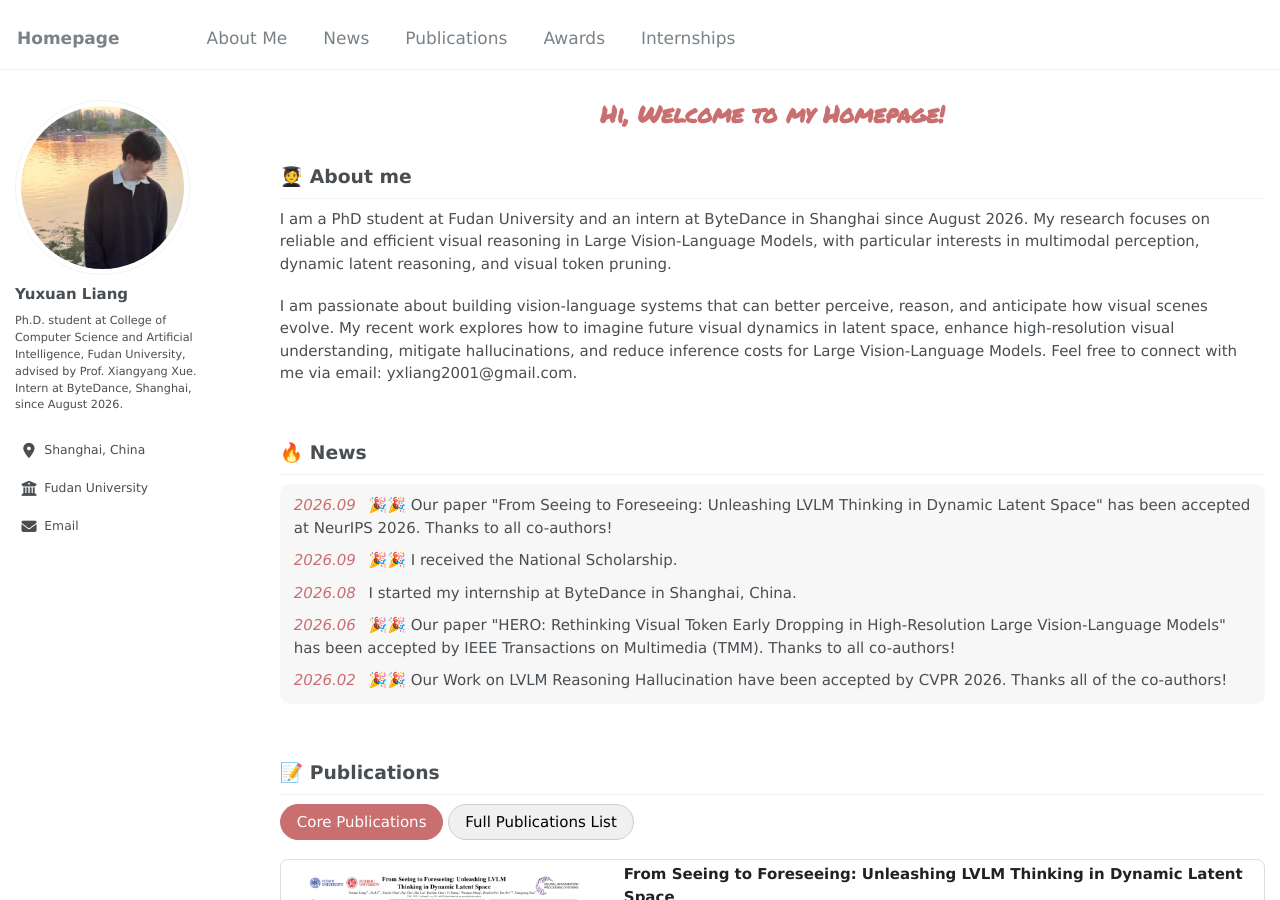
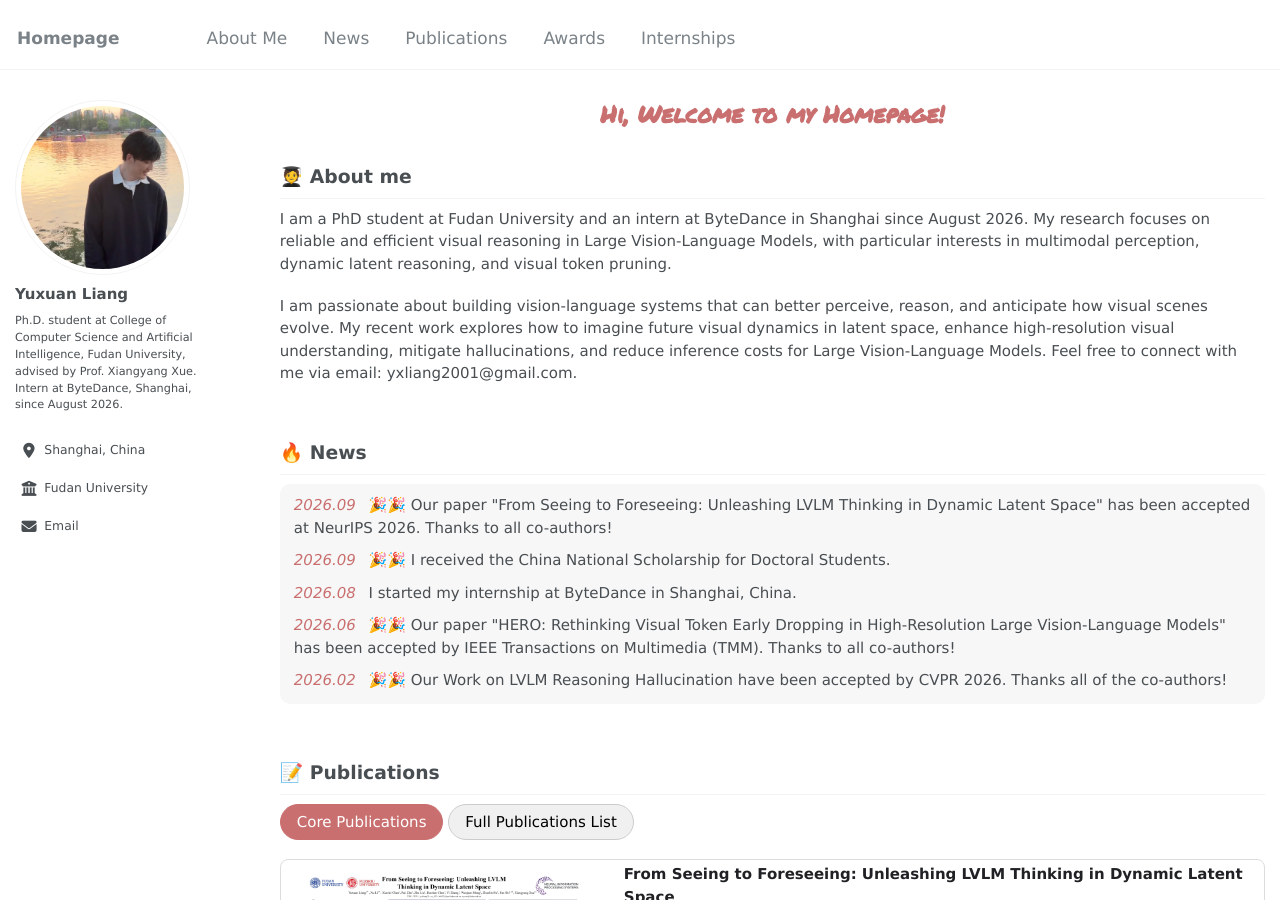
Before and after one commit to Lyxxx1211/Lyxxx1211.github.io, a Jekyll site: the page built from _pages/about.md, in a window 1280 px wide and 900 px high. Built offline with Jekyll 4.4.1, drawn with Linux system fonts in a browser that asks for light colours; some web fonts are replaced; some of the changed text lies outside the part shown.

Commit message:
Clarify doctoral national scholarship wording

```diff
--- a/_pages/about.md
+++ b/_pages/about.md
@@ -26,7 +26,7 @@ I am passionate about building vision-language systems that can better perceive,
   <ul class="news-list">
 <li><span class="news-date"><em>2026.09</em></span> 🎉🎉 Our paper "From Seeing to Foreseeing: Unleashing LVLM Thinking in Dynamic Latent Space" has been accepted at NeurIPS 2026. Thanks to all co-authors!</li>
 
-<li><span class="news-date"><em>2026.09</em></span> 🎉🎉 I received the National Scholarship.</li>
+<li><span class="news-date"><em>2026.09</em></span> 🎉🎉 I received the China National Scholarship for Doctoral Students.</li>
 
 <li><span class="news-date"><em>2026.08</em></span> I started my internship at ByteDance in Shanghai, China.</li>
 
@@ -238,7 +238,7 @@ I am passionate about building vision-language systems that can better perceive,
 
 🥇 Awards
 --------
-- *2026.09*, National Scholarship.
+- *2026.09*, China National Scholarship for Doctoral Students.
 - *2025.09*, Fudan University Doctoral Freshman Scholarship.
 - *2024.09*, Fudan University Master's Academic Scholarship.
 - *2023.09*, Fudan University Master's Freshman Scholarship.
```
